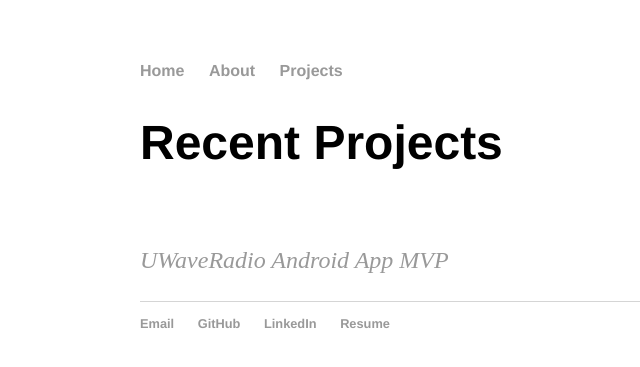
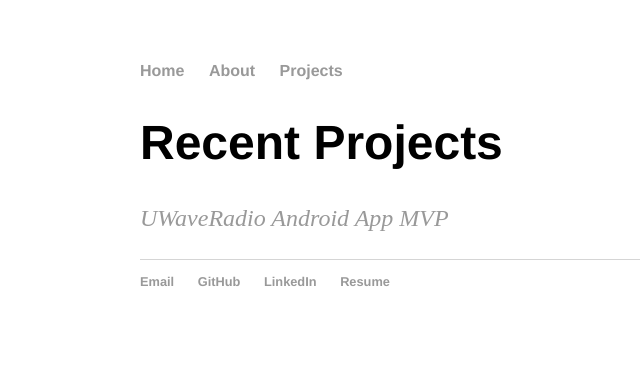
Before and after one commit to chriso23/chriso23.github.io, a Jekyll site: the page built from projects/index.html, in a window 1280 px wide. Shown: the top 367 px of the page, without its empty margins (52-692 px from the left). Built offline with Jekyll 4.4.1, drawn with Linux system fonts in a browser that asks for light colours.

Commit message:
Update index.html

```diff
--- a/projects/index.html
+++ b/projects/index.html
@@ -2,7 +2,7 @@
 layout: default
 title: Recent Projects
 ---
-<div class="blurb">
-<h1>Recent Projects</h1><br/>
+<div class="about">
+<h1>Recent Projects</h1>
 <p><em><a href="https://chrisoung1.github.io/work/">UWaveRadio Android App MVP</em></p>
 </div>
```
